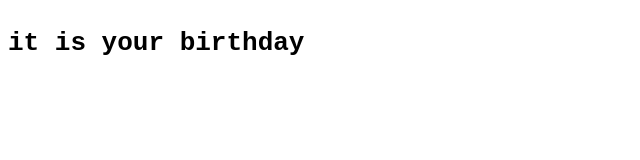
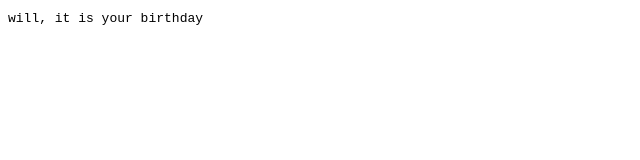
Before and after one commit to benmardana/happy-birthday-will, a plain HTML site: page index.html in a window 1280 px wide. Shown: the whole page, without its empty margins (0-640 px from the left). Drawn offline with Linux system fonts and the light colour scheme.

Commit message:
Update index.html

```diff
--- a/index.html
+++ b/index.html
@@ -9,10 +9,8 @@
 </head>
 
 <body>
-  <h1>
-    <code>
-      it is your birthday
-    </code>
-  </h1>
+  <code>
+    will, it is your birthday
+  </code>
 </body>
 </html>
```
